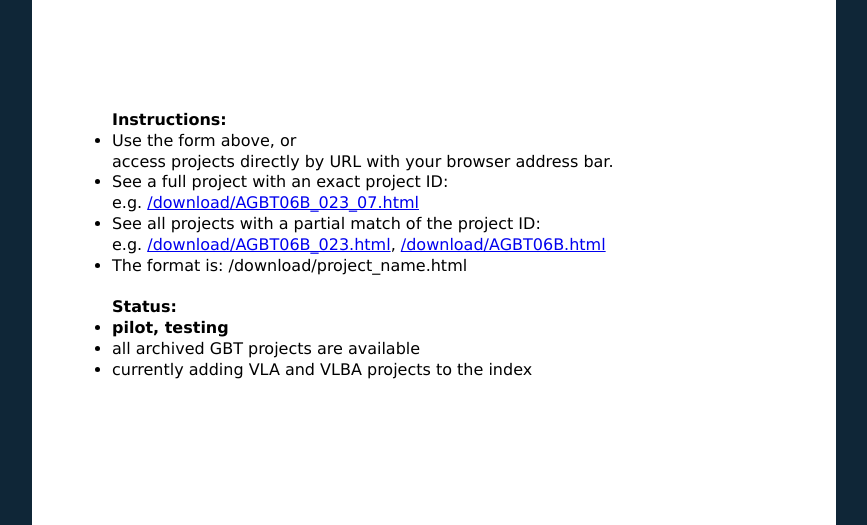
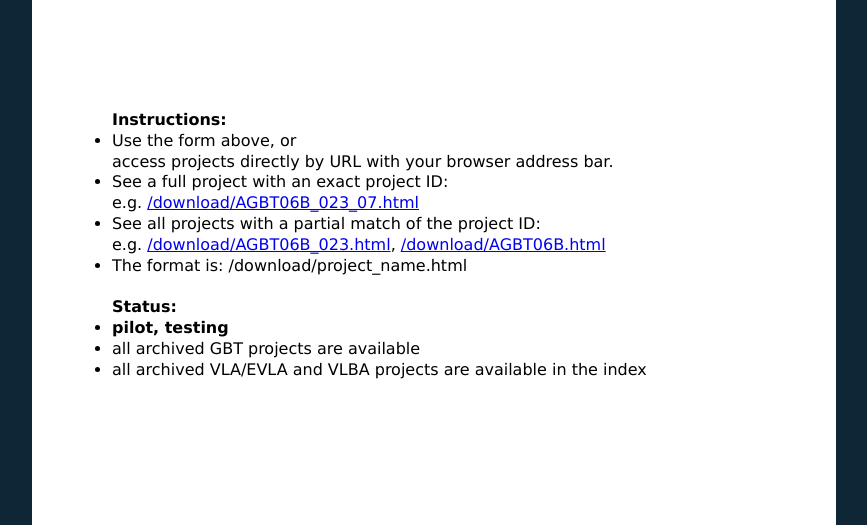
Before and after one commit to rduplain/archive, a plain HTML site: page templates/index.html in a window 1280 px wide. Shown: the part 275-800 px from the top of the page, without its empty margins (206-1073 px from the left). Drawn offline with Linux system fonts and the light colour scheme.

Commit message:
Updated status on index.html.

```diff
--- a/templates/index.html
+++ b/templates/index.html
@@ -99,7 +99,7 @@
     <ul><strong>Status:</strong>
       <li><strong>pilot, testing</strong></li>
       <li>all archived GBT projects are available</li>
-      <li>currently adding VLA and VLBA projects to the index</li>
+      <li>all archived VLA/EVLA and VLBA projects are available in the index</li>
     </ul>
     </div>
     <div class="query-spacer">&nbsp;</div>
```
